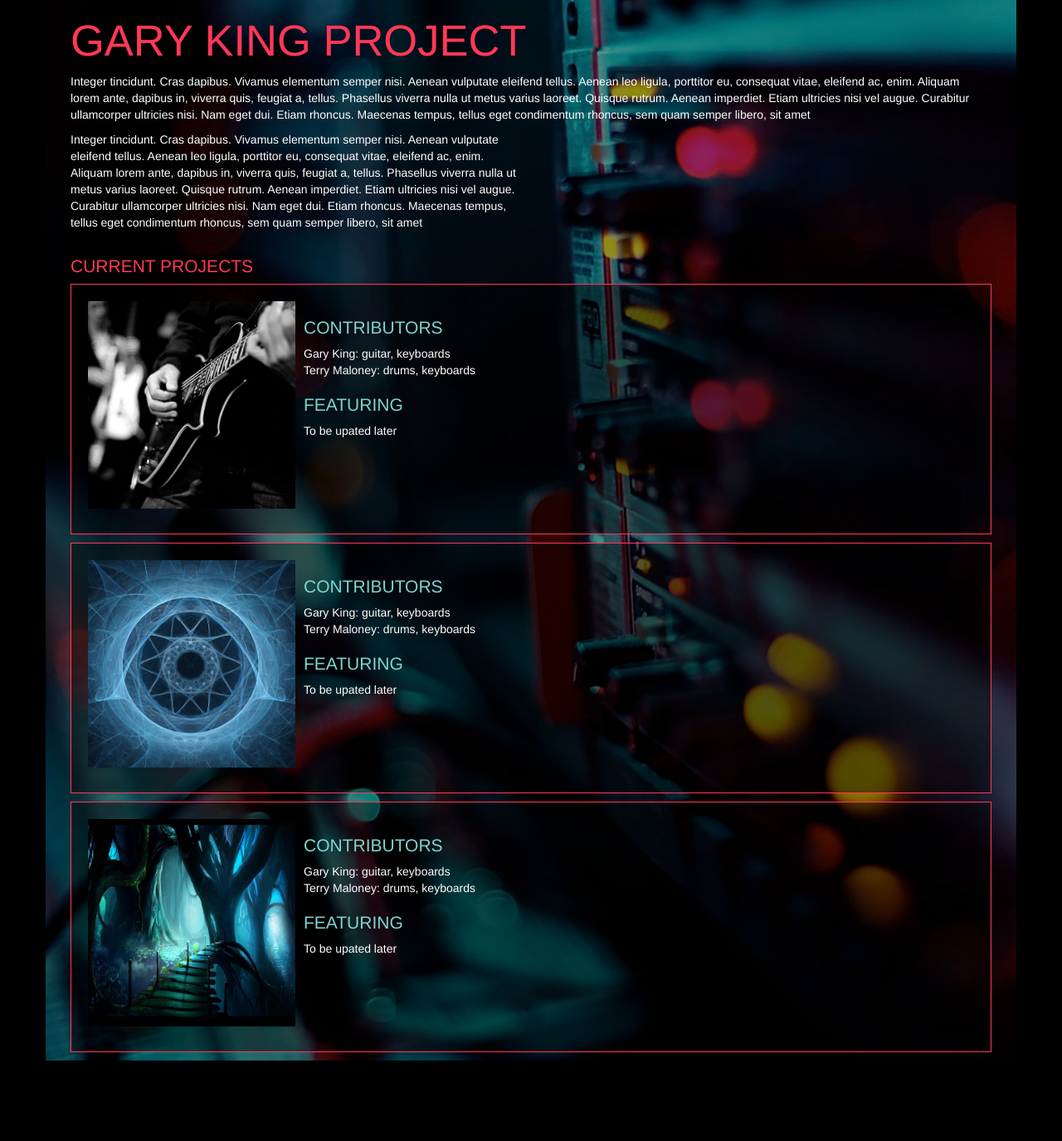
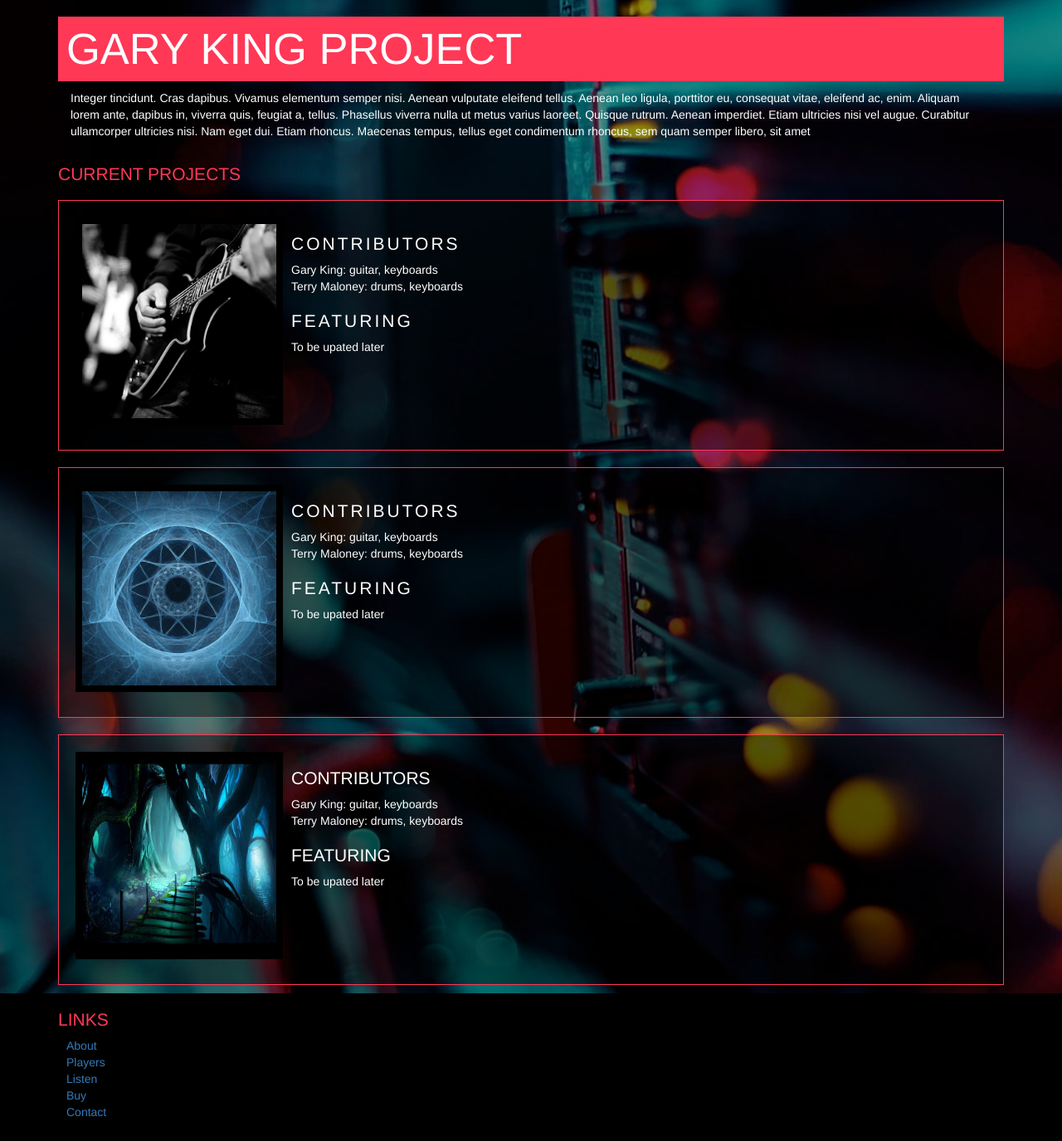
Before and after one commit to garyking11/garykingproject, a PHP site: page / in a window 1280 px wide. Shown: the whole page at 83% size. Before the commit the page ends 1278 px from the top, so only its background shows below. Run offline with PHP 8.4, Linux system fonts and the light colour scheme; some libraries are stand-ins or nearby versions.

Commit message:
More CSS and layout changes

```diff
--- a/assets/css/styles.css
+++ b/assets/css/styles.css
@@ -1,15 +1,10 @@
 body {
     background: #000;
     color: #fff;
+    background: #000 url('/assets/images/bg-electronic.jpg') no-repeat center center;
 }
 
-.container {
-
-    background: #000 url('/assets/images/bg-electronic.jpg') no-repeat center center;
-    min-height: 600px;
-}
-
-section.pink-border {
+.pink-border {
     border: 1px solid #ff3856;
     padding: 20px;
     margin: 10px 0;
@@ -18,6 +13,14 @@ section.pink-border {
 
 h1.heading {
     font-size: 3.75em;
+    padding: 10px;
+}
+
+.header-container {
+    padding-right: 0px;
+    padding-left: 0px;
+    margin-right: auto;
+    margin-left: auto;
 }
 
 h1, h2, h3, h4, h5 {
@@ -36,13 +39,21 @@ h2 {
 
 h3 {
     font-size: 1.5em;
-    color: #7fd4cf;
+    color: #fff;
+}
+
+h3.spaced {
+    letter-spacing: 3px;
 }
 
 a, input, textarea {
     outline: none;
 }
 
+.bg-pink {
+    background: #ff3856;
+    color: #fff;
+}
 .image-max-150 {
     max-width: 150px;
 }
@@ -62,12 +73,24 @@ a, input, textarea {
 img.pull-right {
     margin-left: 10px;
     margin-bottom: 10px;
+    border: 8px solid #000;
 }
 
 img.pull-left {
     margin-right: 10px;
     margin-bottom: 10px;
+    border: 8px solid #000;
 }
 .content-info {
     margin-left: 10px;
 }
+
+footer {
+    min-height: 100px;
+    background: #000;
+    padding-bottom: 20px;
+}
+
+ul.links {
+    margin: 5px 10px;
+}
--- a/index.html
+++ b/index.html
@@ -28,78 +28,84 @@
 
 <body>
 
+<header>
 
     <div class="container">
-    <header>
+
+        <h1 class="heading bg-pink">GARY KING PROJECT</h1>
+
         <div class="col-sm-12 col-md-12 col-lg-12">
-            <h1 class="heading">GARY KING PROJECT</h1>
+
+            <div>
+
                 <p>
-                Integer tincidunt. Cras dapibus. Vivamus elementum semper nisi. Aenean vulputate eleifend tellus. Aenean leo ligula, porttitor eu, consequat vitae, eleifend ac, enim. Aliquam lorem ante, dapibus in, viverra quis, feugiat a, tellus. Phasellus viverra nulla ut metus varius laoreet. Quisque rutrum. Aenean imperdiet. Etiam ultricies nisi vel augue. Curabitur ullamcorper ultricies nisi. Nam eget dui. Etiam rhoncus. Maecenas tempus, tellus eget condimentum rhoncus, sem quam semper libero, sit amet</p>
+                    Integer tincidunt. Cras dapibus. Vivamus elementum semper nisi. Aenean vulputate eleifend tellus.
+                    Aenean
+                    leo ligula, porttitor eu, consequat vitae, eleifend ac, enim. Aliquam lorem ante, dapibus in,
+                    viverra
+                    quis, feugiat a, tellus. Phasellus viverra nulla ut metus varius laoreet. Quisque rutrum. Aenean
+                    imperdiet. Etiam ultricies nisi vel augue. Curabitur ullamcorper ultricies nisi. Nam eget dui. Etiam
+                    rhoncus. Maecenas tempus, tellus eget condimentum rhoncus, sem quam semper libero, sit amet</p>
             </div>
-
+        </div>
+    </div>
 </header>
 
-    <section class="wow fadeIn">
-        <div class="col-sm-12 col-md-6 col-lg-6">
-            <p>
-                Integer tincidunt. Cras dapibus. Vivamus elementum semper nisi. Aenean vulputate eleifend tellus. Aenean leo ligula, porttitor eu, consequat vitae, eleifend ac, enim. Aliquam lorem ante, dapibus in, viverra quis, feugiat a, tellus. Phasellus viverra nulla ut metus varius laoreet. Quisque rutrum. Aenean imperdiet. Etiam ultricies nisi vel augue. Curabitur ullamcorper ultricies nisi. Nam eget dui. Etiam rhoncus. Maecenas tempus, tellus eget condimentum rhoncus, sem quam semper libero, sit amet</p>
+<div class="container">
+    <h2>Current Projects</h2>
+</div>
+<section>
+    <div class="container">
+        <div class="col-sm-12 col-md-12 col-lg-12 pink-border">
 
-        </div>
-        <div class="col-sm-12 col-md-6 col-lg-6">
-
-
-        </div>
-
-        <div class="col-sm-12 col-md-4 col-lg-4">
-           &nbsp;
-        </div>
-        <div class="col-sm-12 col-md-8 col-lg-8">
-
-        </div>
-    </section>
-
-    <div class="col-sm-12 col-md-12 col-lg-12">
-        <h2>Current Projects</h2>
-
-        <section class="pink-border">
             <a href="#"><img class="image-max-250 pull-left" src="/assets/images/gary-gtr.jpg"></a>
 
             <div class="">
 
-                <h3>Contributors</h3>
+                <h3 class="spaced">Contributors</h3>
                 <ul class="list-unstyled">
                     <li>Gary King: guitar, keyboards</li>
                     <li>Terry Maloney: drums, keyboards</li>
                 </ul>
 
-                <h3>FEATURING</h3>
+                <h3 class="spaced">FEATURING</h3>
                 <ul class="list-unstyled">
                     <li>To be upated later</li>
                 </ul>
             </div>
             <div class="clear"></div>
+        </div>
+    </div>
 </section>
 
-        <section class="pink-border">
+<section class="spaced">
+
+    <div class="container">
+
+        <div class="col-sm-12 col-md-12 col-lg-12 pink-border">
             <a href="#"><img class="image-max-250 pull-left" src="/assets/images/album2.jpg"></a>
 
-            <div class="">
+            <div>
 
-                <h3>Contributors</h3>
+                <h3 class="spaced">Contributors</h3>
                 <ul class="list-unstyled">
                     <li>Gary King: guitar, keyboards</li>
                     <li>Terry Maloney: drums, keyboards</li>
                 </ul>
 
-                <h3>FEATURING</h3>
+                <h3 class="spaced">FEATURING</h3>
                 <ul class="list-unstyled">
                     <li>To be upated later</li>
                 </ul>
             </div>
             <div class="clear"></div>
+        </div>
+    </div>
 </section>
 
-        <section class="pink-border">
+<section>
+    <div class="container">
+        <div class="col-sm-12 col-md-12 col-lg-12 pink-border">
             <a href="#"><img class="image-max-250 pull-left" src="/assets/images/album3.jpg"></a>
 
             <div class="">
@@ -116,10 +122,25 @@
                 </ul>
             </div>
             <div class="clear"></div>
-        </section>
-    </div>
 
         </div>
+    </div>
+</section>
+
+
+<footer>
+    <div class="container">
+        <h2>Links</h2>
+        <ul class="list-unstyled links">
+            <li><a href="about">About</a></li>
+            <li><a href="players">Players</a></li>
+            <li><a href="listen">Listen</a></li>
+            <li><a href="buy">Buy</a></li>
+            <li><a href="contact">Contact</a></li>
+
+        </ul>
+    </div>
+</footer>
 
 
 <script href="https://maxcdn.bootstrapcdn.com/bootstrap/3.3.7/js/bootstrap.min.js"></script>
```
Lines whose indentation alone changed are shown as unchanged.
